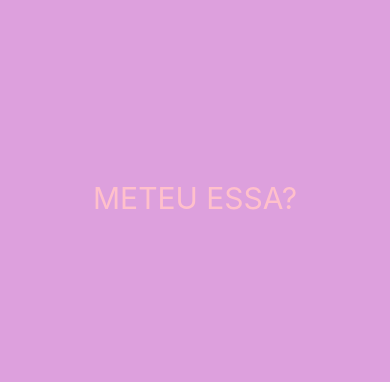
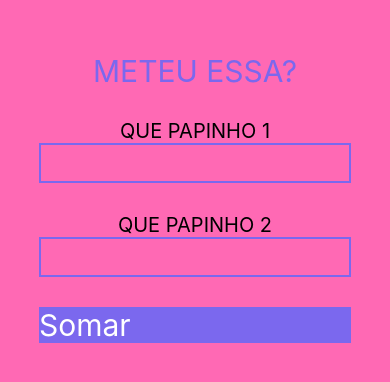
Before and after one commit to Felipe1501/prjIni3md2, a React Native app: screen / in a window 390 px wide. Shown: the part 224-606 px from the top of the page. Built offline with nearby package versions, Linux system fonts and the light colour scheme.

Commit message:
adicionando input e afins

```diff
--- a/App.js
+++ b/App.js
@@ -1,11 +1,29 @@
 import { StatusBar } from 'expo-status-bar';
-import { StyleSheet, Text, View } from 'react-native';
+import { StyleSheet, Text, View, TextInput, TouchableOpacity } from 'react-native';
 
 export default function App() {
   return (
     <View style={styles.container}>
       <Text style={styles.texto}>METEU ESSA?</Text>
-      <StatusBar style="auto" />
+      <View style={styles.bloco}>
+        <Text style={styles.textoBloco}>QUE PAPINHO 1</Text>
+        <TextInput
+          style={styles.input}
+          keyboardType="numeric"
+      />
+    </View>
+    <View style={styles.bloco}>
+        <Text style={styles.textoBloco}>QUE PAPINHO 2</Text>
+        <TextInput
+          style={styles.input}
+          keyboardType="numeric"
+        />
+      </View>
+      <View style={styles.bloco}>
+        <TouchableOpacity style={styles.botao}>
+            <Text style={styles.textoBotao}>Somar</Text>
+        </TouchableOpacity>
+      </View>
     </View>
   );
 }
@@ -13,12 +31,35 @@ export default function App() {
 const styles = StyleSheet.create({
   container: {
     flex: 1,
-    backgroundColor: '#DDA0DD',
+    backgroundColor: '#FF69B4',
     alignItems: 'center',
     justifyContent: 'center',
   },
   texto:{
-    color: '#FFC0CB',
+    color: '#7B68EE',
     fontSize: 30
+  },
+  textoBloco:{
+    fontSize:20,
+  },
+  input:{
+    borderColor:'#7B68EE',
+    borderWidth:2,
+    fontSize:30,
+    width:'80%'
+  },
+  bloco:{
+    width:'100%',
+    alignItems:'center',
+    marginTop:30
+  },
+  botao:{
+    backgroundColor:'#7B68EE',
+    width:'80%',
+    textAlign:'center'
+  },
+  textoBotao:{
+    color:"#fff",
+    fontSize:30
   }
 });
```
